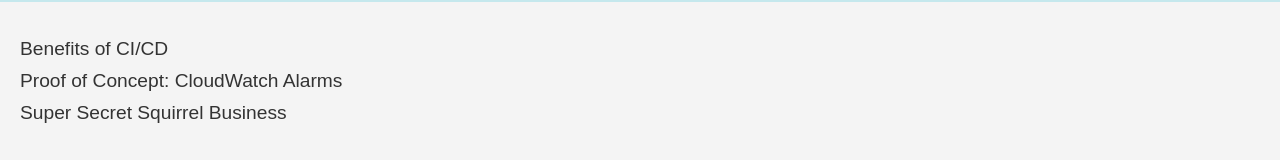
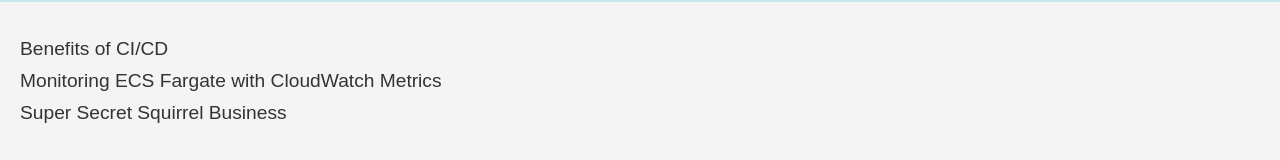
Before and after one commit to BearyNatural/BearyNatural.github.io, a website: page articles/index.html in a window 1280 px wide. Shown: the part 145-305 px from the top of the page. Drawn offline with Linux system fonts and the light colour scheme.

Commit message:
Update index.html
update of the article title

```diff
--- a/articles/index.html
+++ b/articles/index.html
@@ -24,7 +24,7 @@
                     <a href="20240603.html">Benefits of CI/CD</a>
                 </li>
                 <li data-title="Proof of Concept: CloudWatch Alarms" data-date="20240410">
-                    <a href="20240410.html">Proof of Concept: CloudWatch Alarms</a>
+                    <a href="20240410.html">Monitoring ECS Fargate with CloudWatch Metrics</a>
                 </li>
                 <!-- Add more articles as needed -->
                 <li data-title="Super Secret Squirrel Business" data-date="20240515">
```
